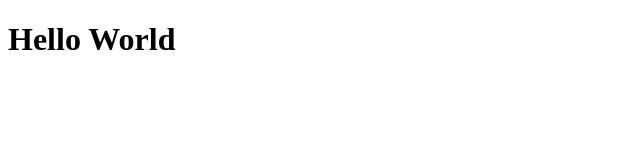
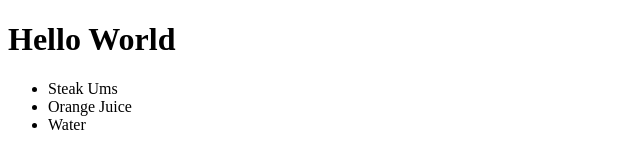
Before and after one commit to MusicalProf/coolNess, a plain HTML site: page index.html in a window 1280 px wide. Shown: the whole page, without its empty margins (0-640 px from the left). Drawn offline with Linux system fonts and the light colour scheme.

Commit message:
First Web Page Push

```diff
--- a/index.html
+++ b/index.html
@@ -6,5 +6,11 @@
   </head>
   <body>
     <h1>Hello World</h1>
+
+    <ul>
+      <li>Steak Ums</li>
+      <li>Orange Juice</li>
+      <li>Water</li>
+    </ul>
   </body>
 </html>
```
